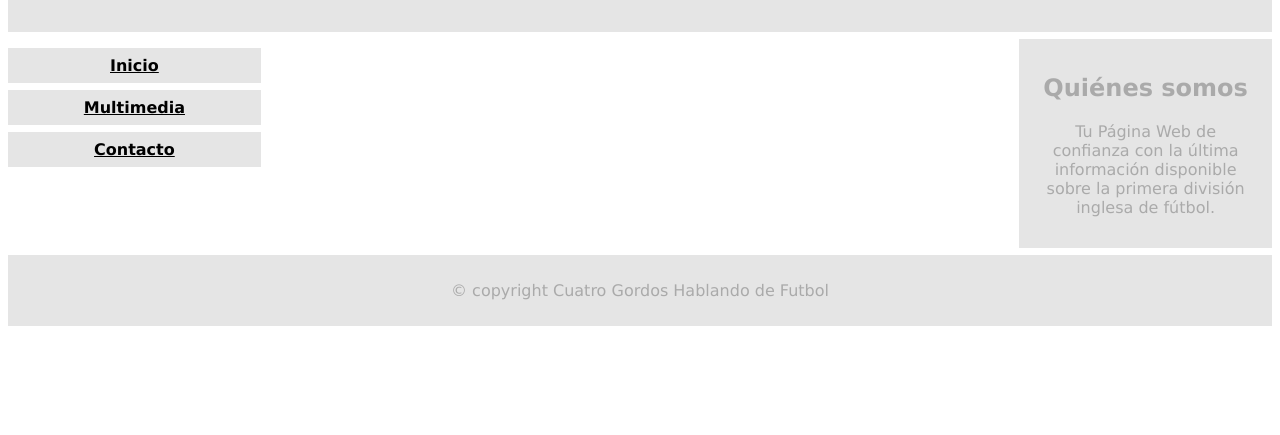
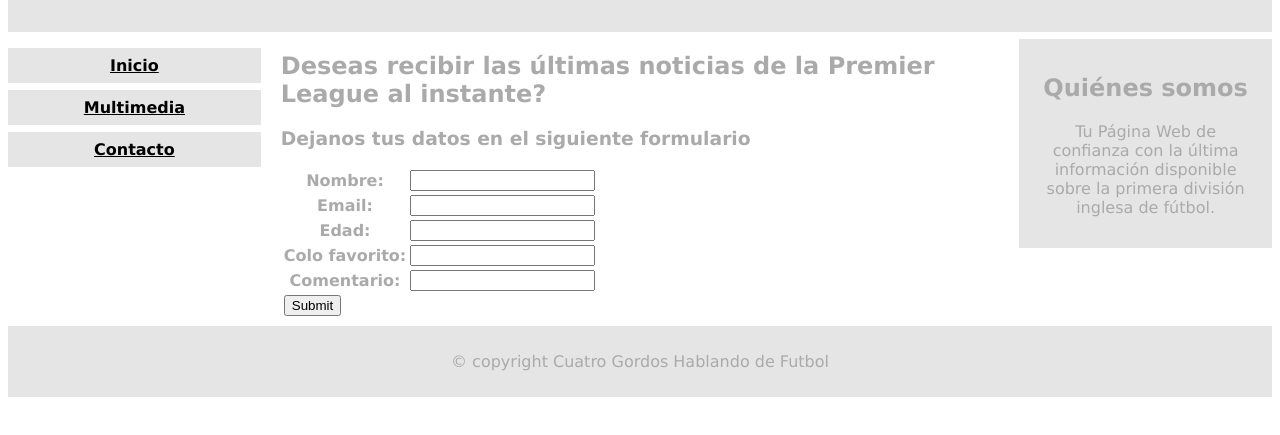
Before and after one commit to Agustin-Castelli/utn-labcomII-practices, a plain HTML site: page U2P3/contacto.html in a window 1280 px wide. Shown: the part 135-570 px from the top of the page. Drawn offline with Linux system fonts and the light colour scheme.

Commit message:
Finalizacion de la practica 3 de HTML

```diff
--- a/U2P3/contacto.html
+++ b/U2P3/contacto.html
@@ -84,7 +84,40 @@
             </ul>
         </nav>
         <main>
-            <h2></h2>
+            <h2>Deseas recibir las últimas noticias de la Premier League al instante?</h2>
+            <h3>Dejanos tus datos en el siguiente formulario </h3>
+            <section>
+                <form>
+                    <table>
+                        <tr>
+                            <th><label for="nombre">Nombre:</label> </th>
+                            <th><input type="text" name="nombre" id="nombre"></th>
+                        </tr>
+                        <tr>
+                            <th><label for="mail">Email:</label></th>
+                            <th><input type="text" name="mail" id="mail"></th>
+                        </tr>
+                        <tr>
+                            <th><label for="edad">Edad:</label></th>
+                            <th><input type="number" name="edad" id="edad"></th>
+                        </tr>
+                        <tr>
+                            <th><label for="colorPreferido">Colo favorito:</label></th>
+                            <th><input type="text" name="colorPreferido" id="colorPreferido"></th>
+                        </tr>
+                        <tr>
+                            <th><label for="comentario">Comentario:</label></th>
+                            <th><input type="text" name="comentario" id="comentario" minlength="10"></th>
+                        </tr>
+                        <tfoot>
+                            <tr>
+                                <td><input type="submit"></td>
+                            </tr>
+                        </tfoot>
+
+                    </table>
+                </form>
+            </section>
         </main>
         <div class="right">
             <h2>Quiénes somos</h2>
```
Also changed, not shown: U2P3/multimedia.html (+3 -3 lines).
